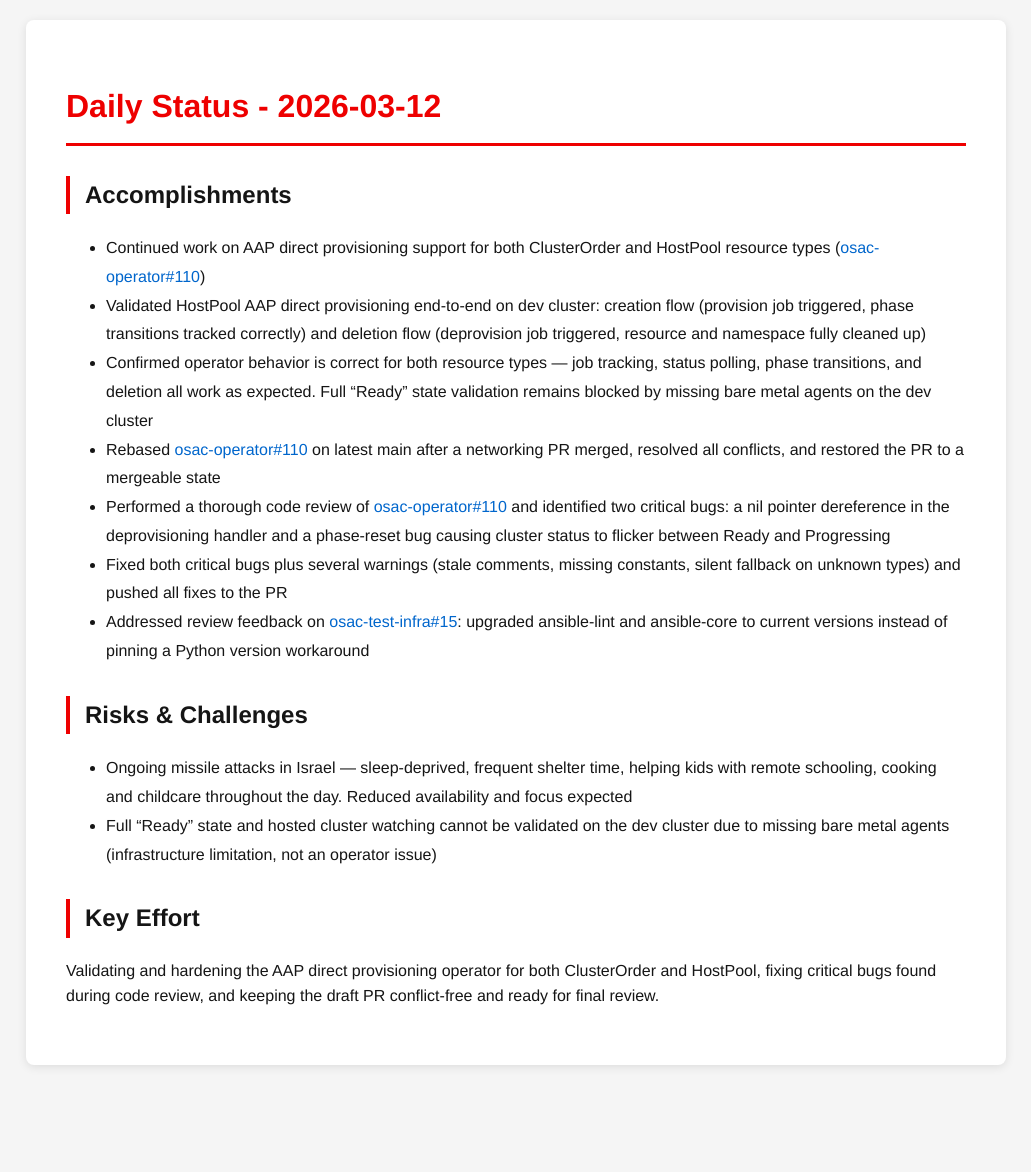
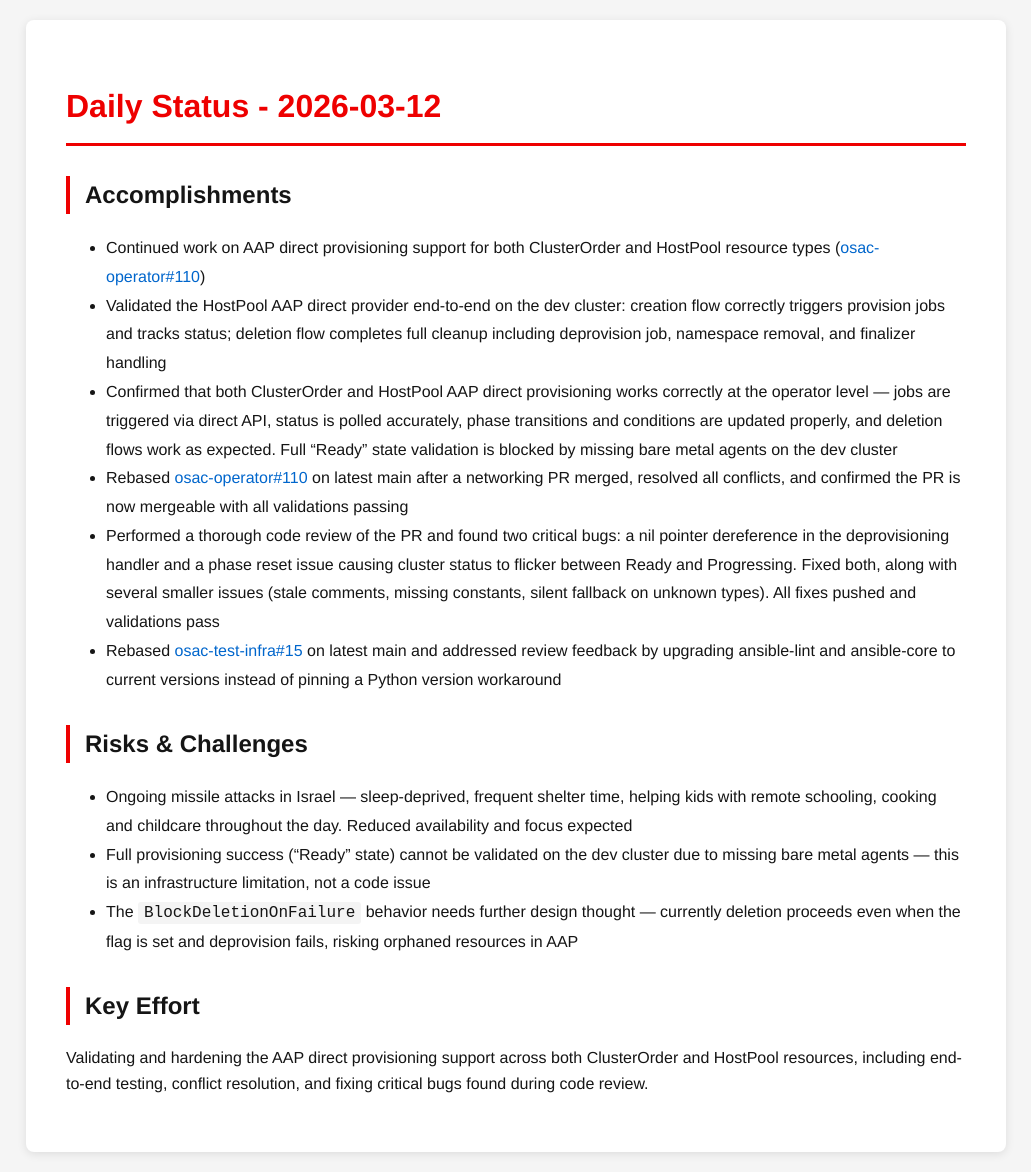
Before and after one commit to tzvatot/daily-status, a Jekyll site: the page built from 2026-03-12.md, in a window 1280 px wide. Shown: the whole page, without its empty margins (124-1155 px from the left). Built offline with Jekyll 4.4.1, drawn with Linux system fonts in a browser that asks for light colours; before the commit the page ends 1085 px from its top, so only the background shows below that.

Commit message:
Daily status update - 2026-03-12

```diff
--- a/2026-03-12.md
+++ b/2026-03-12.md
@@ -7,17 +7,20 @@
 # Daily Status - 2026-03-12
 
 ## Accomplishments
+
 - Continued work on AAP direct provisioning support for both ClusterOrder and HostPool resource types ([osac-operator#110](https://github.com/osac-project/osac-operator/pull/110))
-- Validated HostPool AAP direct provisioning end-to-end on dev cluster: creation flow (provision job triggered, phase transitions tracked correctly) and deletion flow (deprovision job triggered, resource and namespace fully cleaned up)
-- Confirmed operator behavior is correct for both resource types — job tracking, status polling, phase transitions, and deletion all work as expected. Full "Ready" state validation remains blocked by missing bare metal agents on the dev cluster
-- Rebased [osac-operator#110](https://github.com/osac-project/osac-operator/pull/110) on latest main after a networking PR merged, resolved all conflicts, and restored the PR to a mergeable state
-- Performed a thorough code review of [osac-operator#110](https://github.com/osac-project/osac-operator/pull/110) and identified two critical bugs: a nil pointer dereference in the deprovisioning handler and a phase-reset bug causing cluster status to flicker between Ready and Progressing
-- Fixed both critical bugs plus several warnings (stale comments, missing constants, silent fallback on unknown types) and pushed all fixes to the PR
-- Addressed review feedback on [osac-test-infra#15](https://github.com/osac-project/osac-test-infra/pull/15): upgraded ansible-lint and ansible-core to current versions instead of pinning a Python version workaround
+- Validated the HostPool AAP direct provider end-to-end on the dev cluster: creation flow correctly triggers provision jobs and tracks status; deletion flow completes full cleanup including deprovision job, namespace removal, and finalizer handling
+- Confirmed that both ClusterOrder and HostPool AAP direct provisioning works correctly at the operator level — jobs are triggered via direct API, status is polled accurately, phase transitions and conditions are updated properly, and deletion flows work as expected. Full "Ready" state validation is blocked by missing bare metal agents on the dev cluster
+- Rebased [osac-operator#110](https://github.com/osac-project/osac-operator/pull/110) on latest main after a networking PR merged, resolved all conflicts, and confirmed the PR is now mergeable with all validations passing
+- Performed a thorough code review of the PR and found two critical bugs: a nil pointer dereference in the deprovisioning handler and a phase reset issue causing cluster status to flicker between Ready and Progressing. Fixed both, along with several smaller issues (stale comments, missing constants, silent fallback on unknown types). All fixes pushed and validations pass
+- Rebased [osac-test-infra#15](https://github.com/osac-project/osac-test-infra/pull/15) on latest main and addressed review feedback by upgrading ansible-lint and ansible-core to current versions instead of pinning a Python version workaround
 
 ## Risks & Challenges
+
 - Ongoing missile attacks in Israel — sleep-deprived, frequent shelter time, helping kids with remote schooling, cooking and childcare throughout the day. Reduced availability and focus expected
-- Full "Ready" state and hosted cluster watching cannot be validated on the dev cluster due to missing bare metal agents (infrastructure limitation, not an operator issue)
+- Full provisioning success ("Ready" state) cannot be validated on the dev cluster due to missing bare metal agents — this is an infrastructure limitation, not a code issue
+- The `BlockDeletionOnFailure` behavior needs further design thought — currently deletion proceeds even when the flag is set and deprovision fails, risking orphaned resources in AAP
 
 ## Key Effort
-Validating and hardening the AAP direct provisioning operator for both ClusterOrder and HostPool, fixing critical bugs found during code review, and keeping the draft PR conflict-free and ready for final review.
+
+Validating and hardening the AAP direct provisioning support across both ClusterOrder and HostPool resources, including end-to-end testing, conflict resolution, and fixing critical bugs found during code review.
```
